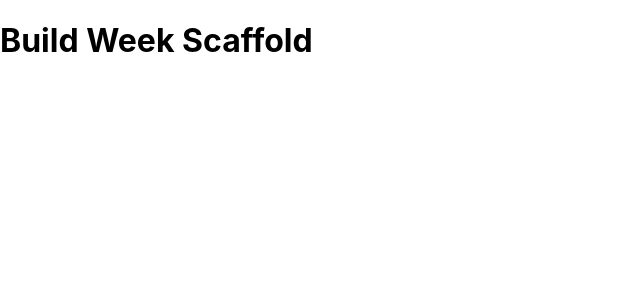
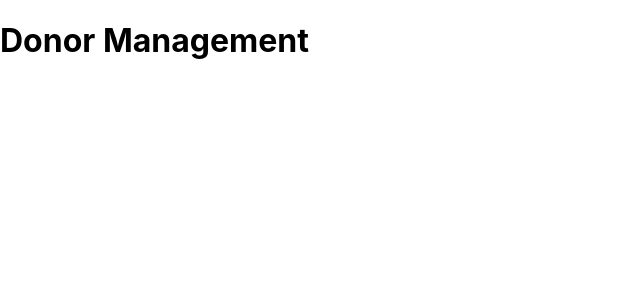
Before and after one commit to donor-management/Frontend, a React (Create React App) app: page / in a window 1280 px wide. Shown: the top 300 px of the page, without its empty margins (0-640 px from the left). Built offline with nearby package versions, Linux system fonts and the light colour scheme.

Commit message:
Add title

```diff
--- a/src/App.js
+++ b/src/App.js
@@ -5,7 +5,7 @@ class App extends Component {
   render() {
     return (
       <div className="App">
-        <h1>Build Week Scaffold</h1>
+        <h1>Donor Management</h1>
       </div>
     );
   }
```
